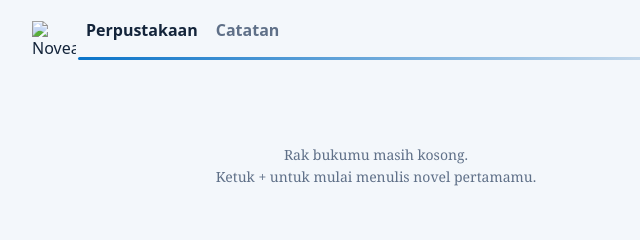
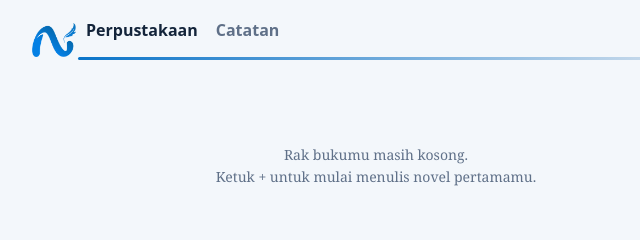
Before and after one commit to dikiifirmansah/NoveaGo, a plain HTML site: page index.html in a window 1280 px wide. Shown: the top 240 px of the page, 264-904 px from the left. Drawn offline with Linux system fonts and the light colour scheme.

Commit message:
Update index.html

```diff
--- a/index.html
+++ b/index.html
@@ -14,7 +14,7 @@
 <body>
 <header class="bar" id="bar">
   <button class="ibtn" id="back" aria-label="Kembali" hidden></button>
-  <img class="mark" id="mark" src="icons/mark.png" alt="Novea">
+  <img class="mark" id="mark" src="mark.png" alt="Novea">
   <div class="htabs" id="htabs" hidden><button id="tabLib">Perpustakaan</button><button id="tabNotes">Catatan</button></div>
   <h1 id="title" hidden></h1>
   <div class="hstat" id="hstat" hidden><span id="nSt" class="ok">Tersimpan</span></div>
```
